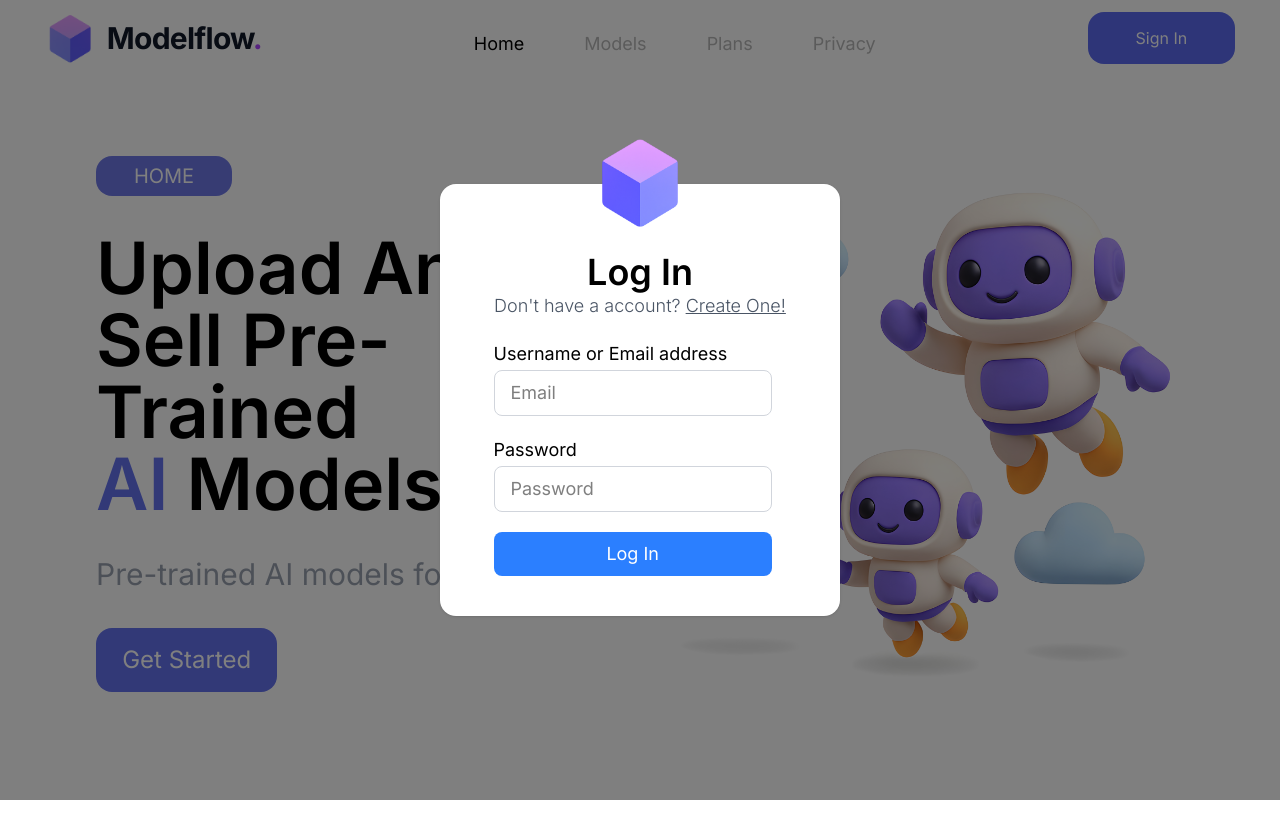
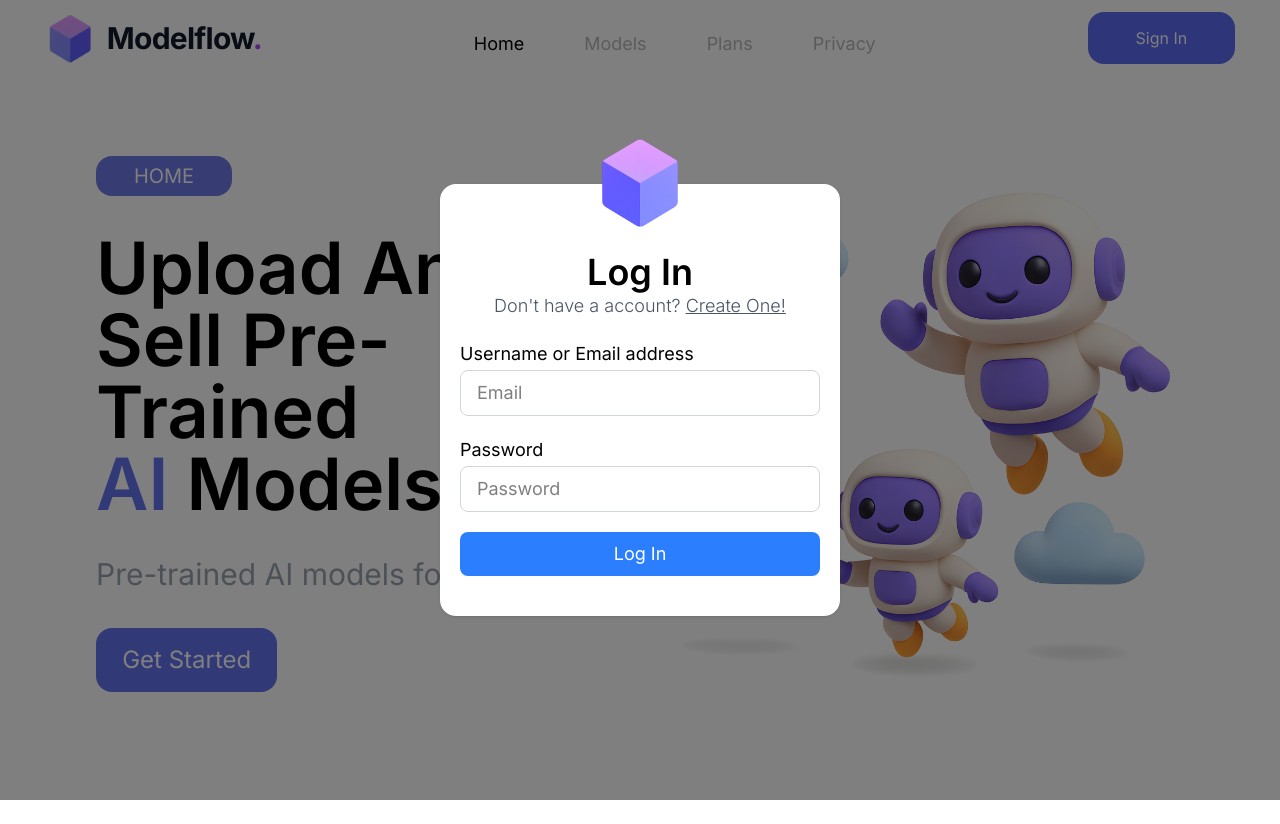
Before and after one commit to Dalaqa25/ModelFlow_nextJS, a Next.js app: page / in a window 1280 px wide. Both pictures are taken after a click on the button "Sign In". Built offline with nearby package versions, Linux system fonts and the light colour scheme.

Commit message:
sign up page fixed

```diff
--- a/app/components/SignIn/login.jsx
+++ b/app/components/SignIn/login.jsx
@@ -9,24 +9,24 @@ export default function Login() {
     }
 
     return (
-        <div className="fixed top-1/2 left-1/2 z-50 bg-white rounded-2xl shadow -translate-x-1/2 -translate-y-1/2 w-1/2 max-w-[400px] min-w-[300px] flex flex-col items-center sm:text-lg text-sm">
+        <div className="fixed top-1/2 left-1/2 z-50 bg-white rounded-2xl shadow -translate-x-1/2 -translate-y-1/2 w-1/2 max-w-[400px] min-w-[300px] flex flex-col sm:text-lg text-sm">
             {/* Floating image */}
             <div className="absolute -top-13 left-1/2 -translate-x-1/2 sm:-top-20">
                 <Image src='/3dcube.png' alt="logo.png" width={1024} height={1024} className="w-35 h-35 sm:w-40 sm:h-40" />
             </div>
-            <section className="px-5 flex flex-col items-center mt-17">
+            <section className="px-5 fle flex-col text-center mt-17">
                 <h1 className="text-2xl sm:text-4xl font-semibold">Log In</h1>
                 <p className="text-gray-600 font-light">Don't have a account? <span className="underline cursor-pointer" onClick={() => setIsClicked(true)}>Create One!</span></p>
             </section>
-            <form action="">
+            <form action="" className="w-full">
                 <div className="flex flex-col gap-5 px-5 mb-10 mt-5">
                     <label htmlFor="Email" className="flex flex-col gap-0.5">Username or Email address
-                        <input id="Email" type="text" placeholder="Email" className="text-lg w-[95%] border border-gray-300 rounded-lg px-4 py-2 focus:outline-none focus:ring-2 focus:ring-blue-500"/>
+                        <input id="Email" type="text" placeholder="Email" className="text-lg w-[100%] border border-gray-300 rounded-lg px-4 py-2 focus:outline-none focus:ring-2 focus:ring-blue-500"/>
                     </label>
                     <label htmlFor="Password" className="flex flex-col gap-0.5">Password
-                        <input type="password" placeholder="Password" className="text-lg w-[95%] border border-gray-300 rounded-lg px-4 py-2 focus:outline-none focus:ring-2 focus:ring-blue-500"/>
+                        <input type="password" placeholder="Password" className="text-lg w-[100%] border border-gray-300 rounded-lg px-4 py-2 focus:outline-none focus:ring-2 focus:ring-blue-500"/>
                     </label>
-                    <button type="submit" className="text-lg w-[95%] bg-blue-500 text-white py-2 rounded-lg hover:bg-blue-600 transition duration-200">Log In</button>
+                    <button type="submit" className="text-lg w-[100%] bg-blue-500 text-white py-2 rounded-lg hover:bg-blue-600 transition duration-200">Log In</button>
                 </div>
             </form>
         </div>
--- a/app/components/homeComponents/resMainPage.jsx
+++ b/app/components/homeComponents/resMainPage.jsx
@@ -27,7 +27,7 @@ export default function resMainPage() {
                         <button onClick={() => setIsLogin(true)} className='bg-black text-white p-3 px-8 rounded-4xl'>Sign up</button>
                         { isLogin && <Login/> }
                         <p className='text-gray-400'>or</p>
-                        <a className='cursor-pointer border-b'>Explore models</a>
+                        <a href='/modelsList' className='cursor-pointer border-b'>Explore models</a>
                     </div>
                     <img className='w-[70%]' src='main.png' alt='logo' />
                 </div>
```
